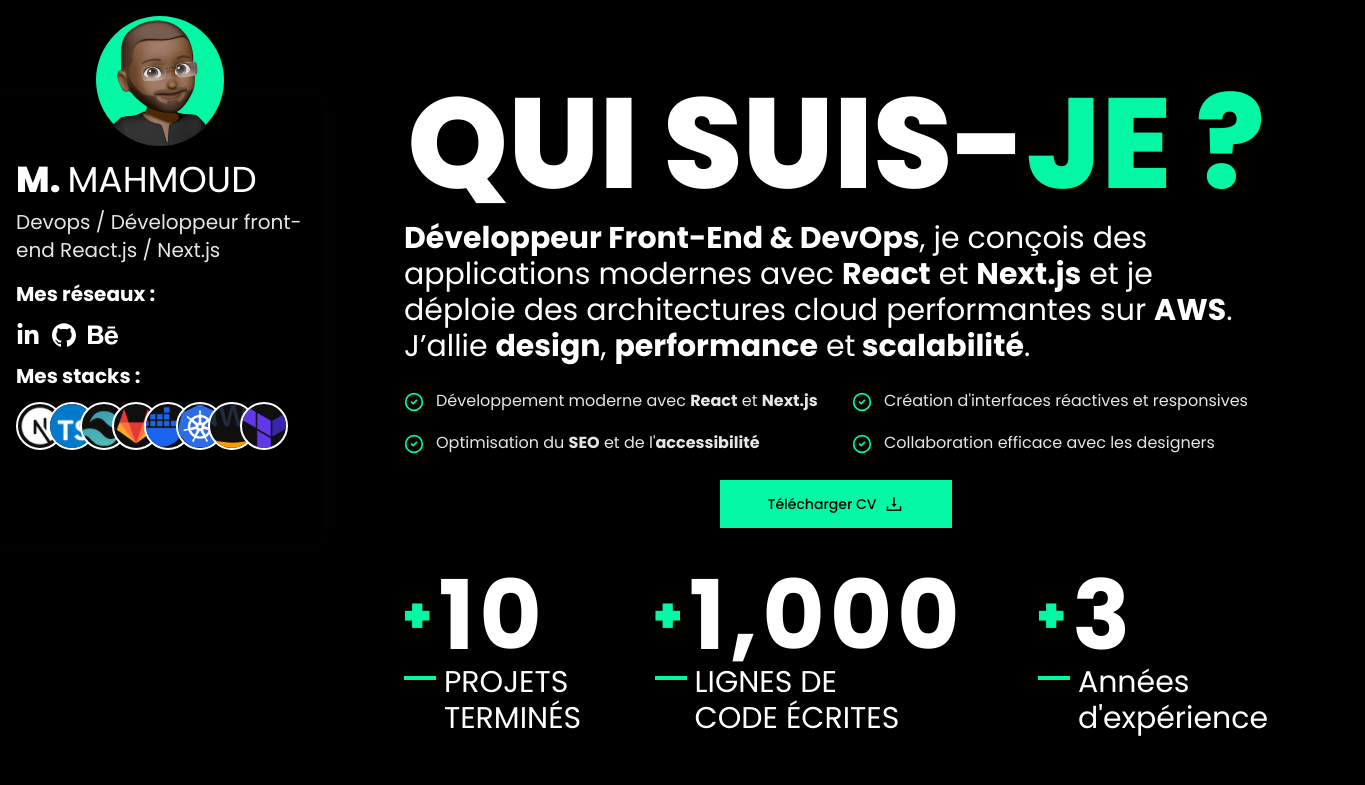
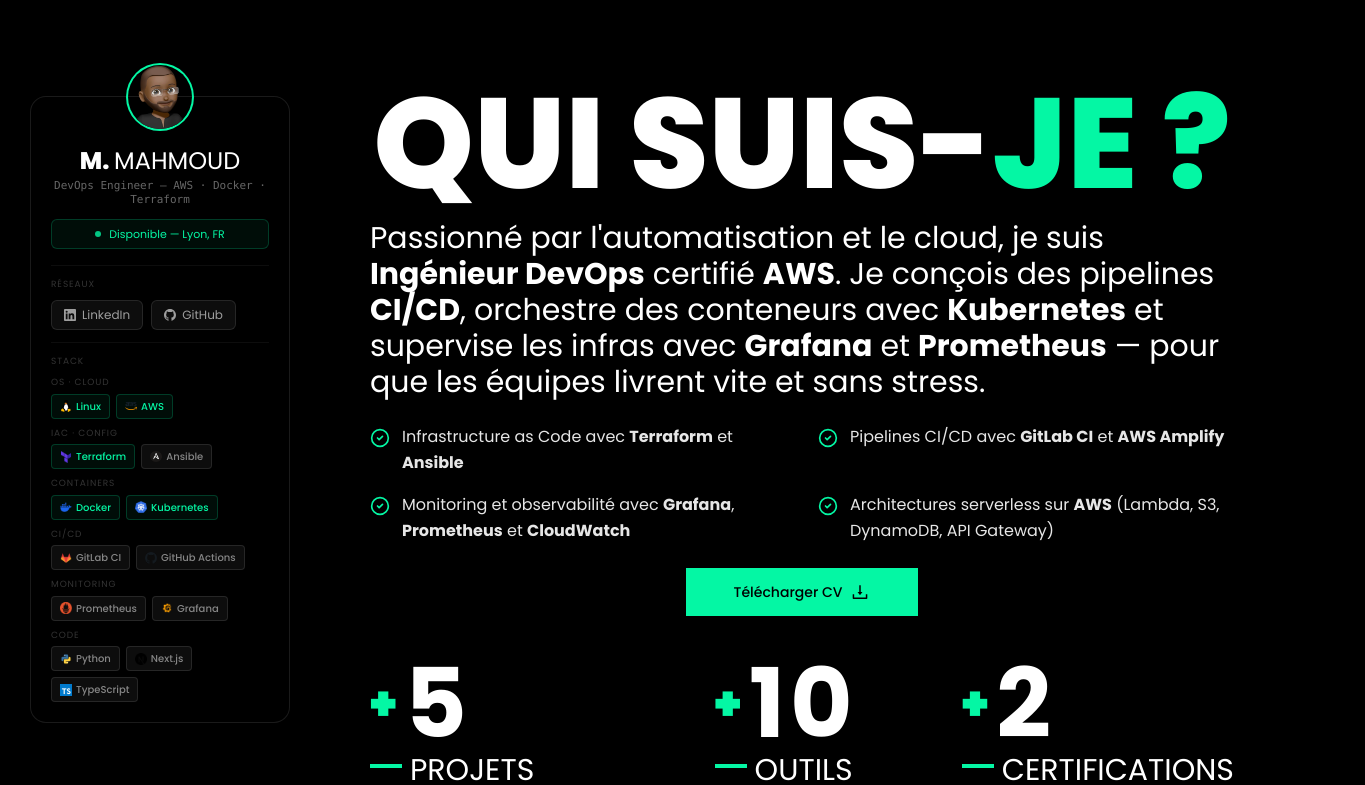
Before and after one commit to Mahmoud974/portfolio, a Next.js app: page / in a window 1280 px wide. Shown: the top 785 px of the page, 1365 px wide, since content can reach past the window. Built offline with nearby package versions, Linux system fonts and the light colour scheme.

Commit message:
modif devops

```diff
--- a/src/app/db/languages.tsx
+++ b/src/app/db/languages.tsx
@@ -4,16 +4,18 @@
 };
 
 export const languages: Languages[] = [
-  { id: 1, tool: "Next.js" },
-  { id: 2, tool: "Figma" },
-  { id: 3, tool: "Tailwindcss" },
-  { id: 4, tool: "Node.js" },
-  { id: 5, tool: "Prisma" },
-  { id: 6, tool: "Postgres" },
-  { id: 7, tool: "Typescript" },
+
+
+
+  { id: 1, tool: "Linux" },
+  { id: 2, tool: "Nginx" },
+
+
   { id: 8, tool: "Github" },
   { id: 9, tool: "Docker" },
-  { id: 10, tool: "jest" },
+    { id: 1, tool: "Next.js" },
+  { id: 3, tool: "Tailwindcss" },
+
   { id: 11, tool: "terraform" },
   { id: 12, tool: "aws" },
   { id: 13, tool: "gitlab" },
@@ -22,7 +24,7 @@
   { id: 16, tool: "react" },
   { id: 17, tool: "grafana" },
   { id: 18, tool: "prometheus" },
-  { id: 19, tool: "seo" },
+
   { id: 20, tool: "n8n" },
   { id: 21, tool: "python" },
 ];
--- a/src/app/db/portfolio.tsx
+++ b/src/app/db/portfolio.tsx
@@ -130,26 +130,20 @@
     id: 8,
     title: "Les Petits Plats – Application de recherche de recettes",
     description: [
-      "Développement d’une application en JavaScript Vanilla permettant de rechercher et filtrer des recettes de cuisine.",
-      "Optimisation des algorithmes de recherche pour de meilleures performances et une expérience fluide.",
-      "Mise en page responsive réalisée avec TailwindCSS et respect des standards W3C pour un code propre et accessible.",
-      "Vérification des performances et de la vitesse via les audits Lighthouse (Google).",
-      "Déploiement sur AWS S3 avec distribution CloudFront pour un chargement rapide et sécurisé.",
-      "Intégration d’un pipeline GitLab CI/CD pour automatiser le build et la mise en ligne.",
+     "Mise en place d'un pipeline GitLab CI/CD complet pour automatiser le build et le déploiement.",
+"Hébergement et distribution des assets statiques via AWS S3 et CloudFront (CDN global).",
+"Configuration des règles de cache CloudFront pour optimiser les temps de chargement.",
+"Déploiement automatisé à chaque push sur la branche main — zéro intervention manuelle.",
     ],
     image: "/images/portfolios/meals.webp",
     tags: [
-      "JavaScript Vanilla",
+      "GitLab CI/CD",
       "TailwindCSS",
       "Responsive Design",
-      "Performance",
-      "W3C",
-      "Lighthouse",
       "GitLab CI/CD",
       "AWS S3",
       "CloudFront",
-      "Algorithmes",
-      "Recherche et filtrage",
+
     ],
     link: "https://d3udmvfw6yelnx.cloudfront.net/Les_petits_plats_project-master/index.html",
     github: "https://github.com/Mahmoud974/Les_petits_plats_project"
--- a/src/components/About.tsx
+++ b/src/components/About.tsx
@@ -62,60 +62,63 @@
       className="text-center flex flex-col items-center space-y-13 px-4"
     >
 
+      {/* Titre desktop */}
       <div className="md:flex hidden text-center mx-auto font-bold justify-center -mt-12 -mb-16">
         <h1 className="text-[8rem] uppercase font-[800] mb-7">
           <span className="text-white">QUI SUIS-</span>
           <span className="text-[#04F7A4]">JE ?</span>
         </h1>
-
       </div>
 
       {/* Titre mobile */}
       <div>
         <h1 className="md:hidden mt-8 text-6xl uppercase font-[800] text-white text-center">
-          ABOUT  <span className="text-[#04F7A4]">ME</span>
+          ABOUT <span className="text-[#04F7A4]">ME</span>
         </h1>
       </div>
 
       {/* Texte principal */}
       <div className="xl:max-w-4xl w-full flex flex-col items-center">
         <p className="mt-4 md:text-3xl text-center md:text-left text-white">
-  <strong>Développeur Front-End & DevOps</strong>, je conçois des applications
-  modernes avec <strong>React</strong> et <strong>Next.js</strong> et je déploie
-  des architectures cloud performantes sur <strong>AWS</strong>.
-  J’allie <strong>design</strong>, <strong>performance</strong> et
-  <strong> scalabilité</strong>.
+        Passionné par l{"'"}automatisation et le cloud, je suis{" "}
+          <strong>Ingénieur DevOps</strong> certifié <strong>AWS</strong>. Je
+          conçois des pipelines <strong>CI/CD</strong>, orchestre des conteneurs
+          avec <strong>Kubernetes</strong> et supervise les infras avec{" "}
+          <strong>Grafana</strong> et <strong>Prometheus</strong> — pour que les
+          équipes livrent vite et sans stress.
         </p>
 
-        {/* Liste de compétences — centrée sur mobile, 2 colonnes sur sm+ */}
+        {/* Liste de compétences */}
         <ul className="mt-6 w-full grid grid-cols-1 sm:grid-cols-2 gap-x-8 gap-y-4 text-white/90">
           <li className="flex items-start gap-3 justify-center sm:justify-start text-center sm:text-left">
             <CheckCircle2 className="mt-1 h-5 w-5 text-[#04F7A4] shrink-0" />
             <span className="leading-relaxed">
-              Développement moderne avec <strong>React</strong> et{" "}
-              <strong>Next.js</strong>
+              Infrastructure as Code avec <strong>Terraform</strong> et{" "}
+              <strong>Ansible</strong>
             </span>
           </li>
 
           <li className="flex items-start gap-3 justify-center sm:justify-start text-center sm:text-left">
             <CheckCircle2 className="mt-1 h-5 w-5 text-[#04F7A4] shrink-0" />
             <span className="leading-relaxed">
-            {`  Création d'interfaces réactives et responsives`}
+              Pipelines CI/CD avec <strong>GitLab CI</strong> et{" "}
+              <strong>AWS Amplify</strong>
             </span>
           </li>
 
           <li className="flex items-start gap-3 justify-center sm:justify-start text-center sm:text-left">
             <CheckCircle2 className="mt-1 h-5 w-5 text-[#04F7A4] shrink-0" />
             <span className="leading-relaxed">
-              Optimisation du <strong>SEO</strong> {`et de l'`}
-              <strong>accessibilité</strong>
+              Monitoring et observabilité avec <strong>Grafana</strong>,{" "}
+              <strong>Prometheus</strong> et <strong>CloudWatch</strong>
             </span>
           </li>
 
           <li className="flex items-start gap-3 justify-center sm:justify-start text-center sm:text-left">
             <CheckCircle2 className="mt-1 h-5 w-5 text-[#04F7A4] shrink-0" />
             <span className="leading-relaxed">
-              Collaboration efficace avec les designers
+              Architectures serverless sur <strong>AWS</strong> (Lambda, S3,
+              DynamoDB, API Gateway)
             </span>
           </li>
         </ul>
@@ -134,8 +137,22 @@
         </div>
       </div>
 
-      {/* Statistiques — centrées sur mobile */}
+      {/* Statistiques */}
       <ul className="flex md:flex-row mt-4 flex-col md:justify-between space-y-14 md:space-y-0 md:space-x-16 justify-center items-center w-full">
+        <li className="flex flex-col items-center md:items-start text-7xl">
+          <div className="flex items-center text-8xl">
+            <span className="text-5xl font-[900] text-[#04F7A4]">+</span>
+            <NumberTicker value={5} className="text-white font-bold ml-2" />
+          </div>
+          <div className="flex items-start">
+            <div className="bg-[#04F7A4] w-8 h-1 mt-3"></div>
+            <div className="text-3xl ml-2 text-left">
+              <p>PROJETS</p>
+              <p>AWS / DEVOPS</p>
+            </div>
+          </div>
+        </li>
+
         <li className="flex flex-col items-center md:items-start text-7xl">
           <div className="flex items-center text-8xl">
             <span className="text-5xl font-[900] text-[#04F7A4]">+</span>
@@ -144,8 +161,8 @@
           <div className="flex items-start">
             <div className="bg-[#04F7A4] w-8 h-1 mt-3"></div>
             <div className="text-3xl ml-2 text-left">
-              <p>PROJETS</p>
-              <p>TERMINÉS</p>
+              <p>OUTILS</p>
+              <p>DEVOPS</p>
             </div>
           </div>
         </li>
@@ -153,27 +170,13 @@
         <li className="flex flex-col items-center md:items-start text-7xl">
           <div className="flex items-center text-8xl">
             <span className="text-5xl font-[900] text-[#04F7A4]">+</span>
-            <NumberTicker value={1000} className="text-white font-bold ml-2" />
+            <NumberTicker value={2} className="text-white font-bold ml-2" />
           </div>
           <div className="flex items-start">
             <div className="bg-[#04F7A4] w-8 h-1 mt-3"></div>
             <div className="text-3xl ml-2 text-left">
-              <p>LIGNES DE</p>
-              <p>CODE ÉCRITES</p>
-            </div>
-          </div>
-        </li>
-
-        <li className="flex flex-col items-center md:items-start text-7xl">
-          <div className="flex items-center text-8xl">
-            <span className="text-5xl font-[900] text-[#04F7A4]">+</span>
-            <NumberTicker value={3} className="text-white font-bold ml-2" />
-          </div>
-          <div className="flex items-start">
-            <div className="bg-[#04F7A4] w-8 h-1 mt-3"></div>
-            <div className="text-3xl ml-2 text-left">
-              <p>Années</p>
-              <p>{`d'expérience`}</p>
+              <p>CERTIFICATIONS</p>
+              <p>AWS</p>
             </div>
           </div>
         </li>
--- a/src/components/MyBackground.tsx
+++ b/src/components/MyBackground.tsx
@@ -37,7 +37,7 @@
 
   return (
     <section className="justify-center flex flex-col" aria-labelledby="background-heading">
-      <div className="md:flex   text-center mx-auto font-bold justify-center -mt-6 -mb-16">
+      <div className="md:flex   text-center mx-auto font-bold justify-center -mt-6 -mb-9">
         <WordRotate
           className="lg:text-[7.5rem] text-6xl lg:mb-0   uppercase font-[800] text-white dark:text-white"
           words={["MON"]}
--- a/src/components/MySkills.tsx
+++ b/src/components/MySkills.tsx
@@ -16,10 +16,10 @@
 
   return (
     <>
-      <h2 className="text-3xl font-extrabold text-center mt-8 tracking-tight">
+      {/* <h2 className="text-3xl font-extrabold text-center mt-8 tracking-tight">
         PROJETS
-      </h2>
-      <div className="h-1.5 mt-3 w-24 bg-[#04F7A4] mx-auto rounded-full" />
+      </h2> */}
+      {/* <div className="h-1.5 mt-3 w-24 bg-[#04F7A4] mx-auto rounded-full" /> */}
 
       <ul className="mt-10 space-y-8">
         {currentItems.map((item) => (
--- a/src/components/Tooltip.tsx
+++ b/src/components/Tooltip.tsx
@@ -5,7 +5,7 @@
   TooltipTrigger,
 } from "@/components/ui/tooltip";
 import Link from "next/link";
-import { FaLinkedinIn, FaBehance } from "react-icons/fa";
+import { FaLinkedinIn } from "react-icons/fa";
 import { ImGithub } from "react-icons/im";
 
 export default function TooltipSocial() {
@@ -39,19 +39,7 @@
           </TooltipContent>
         </Tooltip>
       </TooltipProvider>
-      {/* Behance */}
-      <TooltipProvider>
-        <Tooltip>
-          <TooltipTrigger>
-            <Link href="https://www.behance.net/manuscrit92d07" target="_blank">
-              <FaBehance className="text-3xl" />
-            </Link>
-          </TooltipTrigger>
-          <TooltipContent>
-            <p>Behance</p>
-          </TooltipContent>
-        </Tooltip>
-      </TooltipProvider>
+
     </div>
   );
 }
--- a/src/components/stacks.tsx
+++ b/src/components/stacks.tsx
@@ -1,65 +1,97 @@
 "use client";
 import React from "react";
-import { AnimatedTooltip } from "./ui/animated-tooltip";
 
-const stacks = [
+type Stack = {
+  name: string;
+  image: string;
+  core?: boolean;
+};
 
+type Category = {
+  label: string;
+  stacks: Stack[];
+};
+
+const categories: Category[] = [
   {
-    id: 1,
-    name: "Next.js",
-    designation: "React Framework",
-    image: "/images/nextjs.webp",
+    label: "Cloud",
+    stacks: [
+      { name: "AWS", image: "/images/aws.webp", core: true },
+      { name: "Linux", image: "/images/linux.webp", core: true },
+    ],
   },
   {
-    id: 2,
-    name: "TypeScript",
-    designation: "Typed JavaScript",
-    image: "/images/typescript.webp",
+    label: "IaC",
+    stacks: [
+      { name: "Terraform", image: "/images/terraform.webp", core: true },
+      { name: "Ansible", image: "/images/ansible.webp" },
+    ],
   },
   {
-    id: 3,
-    name: "Tailwind CSS",
-    designation: "Styling",
-    image: "/images/tailwindcss.webp",
+    label: "Containers",
+    stacks: [
+      { name: "Docker", image: "/images/docker.webp", core: true },
+      { name: "Kubernetes", image: "/images/k8s1.webp", core: true },
+    ],
   },
   {
-    id: 4,
-    name: "Gitlab",
-    designation: "Styling",
-    image: "/images/gitlab.webp",
-  },
-
-
-  {
-    id: 7,
-    name: "Docker",
-    designation: "Containerization",
-    image: "/images/docker.webp",
+    label: "CI/CD",
+    stacks: [
+      { name: "GitLab CI", image: "/images/gitlab.webp" },
+      { name: "GitHub Actions", image: "/images/github.webp" },
+    ],
   },
   {
-    id: 8,
-    name: "Kubernetes",
-    designation: "Orchestration",
-    image: "/images/k8s1.webp",
+    label: "Monitoring",
+    stacks: [
+      { name: "Prometheus", image: "/images/prometheus.webp" },
+      { name: "Grafana", image: "/images/grafana.webp" },
+    ],
   },
   {
-    id: 9,
-    name: "AWS",
-    designation: "Cloud Provider",
-    image: "/images/aws.webp",
-  },
-  {
-    id: 10,
-    name: "Terraform",
-    designation: "Infrastructure as Code",
-    image: "/images/terraform.webp",
+    label: "Code",
+    stacks: [
+      { name: "Python", image: "/images/python.webp" },
+      { name: "Next.js", image: "/images/next.js.webp" },
+      { name: "TypeScript", image: "/images/typescript.webp" },
+    ],
   },
 ];
 
+function Pill({ stack }: { stack: Stack }) {
+  return (
+    <span
+      className={`inline-flex items-center gap-1.5 px-3 py-1 rounded-full text-xs font-medium border transition-colors ${
+        stack.core
+          ? "bg-[#04F7A4]/10 border-[#04F7A4]/30 text-[#04F7A4]"
+          : "bg-white/5 border-white/10 text-white/70"
+      }`}
+    >
+      <img
+        src={stack.image}
+        alt={stack.name}
+        className="w-3.5 h-3.5 object-contain rounded-sm"
+      />
+      {stack.name}
+    </span>
+  );
+}
+
 export function Stacks() {
   return (
-    <div className="flex cursor-pointer flex-row items-center justify-center mb-10">
-      <AnimatedTooltip items={stacks} />
+    <div className="flex flex-col gap-3 mb-10">
+      {categories.map((cat) => (
+        <div key={cat.label} className="flex items-start gap-3">
+          <span className="text-[10px] text-white/30 uppercase tracking-widest w-14 text-right pt-1 shrink-0">
+            {cat.label}
+          </span>
+          <div className="flex flex-wrap gap-1.5">
+            {cat.stacks.map((stack) => (
+              <Pill key={stack.name} stack={stack} />
+            ))}
+          </div>
+        </div>
+      ))}
     </div>
   );
 }
--- a/src/components/ui/Profile.tsx
+++ b/src/components/ui/Profile.tsx
@@ -1,73 +1,169 @@
 "use client";
-import React, { useState } from "react";
+import React from "react";
 import Image from "next/image";
-import { Stacks } from "../stacks";
-import TooltipSocial from "../Tooltip";
+
+type Stack = {
+  name: string;
+  image: string;
+  core?: boolean;
+};
+
+type Category = {
+  label: string;
+  stacks: Stack[];
+};
+
+const categories: Category[] = [
+  {
+    label: "OS · Cloud",
+    stacks: [
+      { name: "Linux", image: "/images/linux.webp", core: true },
+      { name: "AWS", image: "/images/aws.webp", core: true },
+    ],
+  },
+  {
+    label: "IaC · Config",
+    stacks: [
+      { name: "Terraform", image: "/images/terraform.webp", core: true },
+      { name: "Ansible", image: "/images/ansible.webp" },
+    ],
+  },
+  {
+    label: "Containers",
+    stacks: [
+      { name: "Docker", image: "/images/docker.webp", core: true },
+      { name: "Kubernetes", image: "/images/k8s1.webp", core: true },
+    ],
+  },
+  {
+    label: "CI/CD",
+    stacks: [
+      { name: "GitLab CI", image: "/images/gitlab.webp" },
+      { name: "GitHub Actions", image: "/images/github.webp" },
+    ],
+  },
+  {
+    label: "Monitoring",
+    stacks: [
+      { name: "Prometheus", image: "/images/prometheus.webp" },
+      { name: "Grafana", image: "/images/grafana.webp" },
+    ],
+  },
+  {
+    label: "Code",
+    stacks: [
+      { name: "Python", image: "/images/python.webp" },
+      { name: "Next.js", image: "/images/Next.js.webp" },
+      { name: "TypeScript", image: "/images/typescript.webp" },
+    ],
+  },
+];
+
+function Tag({ stack }: { stack: Stack }) {
+  return (
+    <span
+      className={`inline-flex items-center gap-1 px-2 py-1 rounded text-[10px] font-medium border ${
+        stack.core
+          ? "bg-[#04F7A4]/5 border-[#04F7A4]/20 text-[#04F7A4]"
+          : "bg-white/5 border-white/10 text-white/50"
+      }`}
+    >
+      <img src={stack.image} alt={stack.name} className="w-3 h-3 object-contain" />
+      {stack.name}
+    </span>
+  );
+}
 
 export default function Profile() {
-  const [isExpanded, setIsExpanded] = useState(false);
+  return (
+    <div className="flex justify-end">
+      {/* sticky top-24, pas de hauteur fixe — s'adapte au contenu */}
+      <section className=" w-[260px] px-5 pt-12 pb-5 rounded-2xl sticky top-24 self-start backdrop-blur-md bg-black/60 border border-white/10">
 
-  const toggleExpanded = () => {
-    setIsExpanded(!isExpanded);
-  };
-
-  return (
-    <>
-      <div className="flex justify-end">
-      <section
-  className="  h-[28rem] px-5 mx-auto py-16 rounded-2xl overflow-visible sticky top-24
-             backdrop-blur-md bg-black/60   border-white/10 shadow-[0_0_20px_rgba(0,255,120,0.03)]"
->
-
-
-          <div className="absolute -top-20 left-1/2 transform -translate-x-1/2 w-32 h-32 bg-[#04F7A4] rounded-full flex justify-center items-center">
+        {/* Avatar — sort au dessus de la carte */}
+        <div className="absolute -top-8 left-1/2 -translate-x-1/2 w-16 h-16 rounded-full ring-2 ring-[#04F7A4]">
           <Image
-              className="object-cover rounded-full w-full h-full mt-1"
-              src={`/images/md.webp`}
+            className="object-cover rounded-full w-full h-full"
+            src="/images/md.webp"
             alt="photo profil"
-              width={900}
-              height={900}
+            width={178}
+            height={178}
             priority
           />
         </div>
 
         <div className="flex flex-col items-center">
-            <ul>
+
           {/* Nom */}
-              <div>
-                <li className="text-4xl mb-2">
+          <p className="text-2xl font-['Poppins'] font-[400] mb-0.5">
+            <span className="font-[800]">M. </span>MAHMOUD
+          </p>
 
-                  <p className="font-[400] font-['Poppins']"><span className="font-[800] font-['Poppins']">M. </span> MAHMOUD</p>
-                </li>
+          {/* Rôle */}
+          <p className="text-[11px] text-white/40 font-mono text-center leading-tight mb-3">
+            DevOps Engineer — AWS · Docker · Terraform
+          </p>
 
-                {/* Description courte */}
-                <p className="text-xl w-72 text-white/90">
-                 Devops / Développeur front-end React.js / Next.js
-                </p>
+          {/* Badge dispo */}
+          <div className="flex items-center gap-2 px-3 py-1.5 rounded-md bg-[#04F7A4]/5 border border-[#04F7A4]/20 mb-4 w-full justify-center">
+            <span className="w-1.5 h-1.5 rounded-full bg-[#04F7A4] animate-pulse shrink-0" />
+            <span className="text-[11px] text-[#04F7A4]">Disponible — Lyon, FR</span>
           </div>
 
+          <div className="w-full border-t border-white/5 mb-3" />
 
-              <ul>
-                <li className="text-xl font-bold my-3 mt-4">Mes réseaux :</li>
-                <TooltipSocial />
-              </ul>
+          {/* Réseaux */}
+          <p className="text-[9px] text-white/20 uppercase tracking-widest self-start mb-2">
+            Réseaux
+          </p>
+          <div className="flex gap-2 self-start mb-3">
+            <a
+              href="https://www.linkedin.com/in/mahamoudmoussa1/"
+              target="_blank"
+              rel="noopener noreferrer"
+              className="flex items-center gap-1.5 px-3 py-1.5 rounded-md border border-white/10 bg-white/5 text-white/60 text-xs hover:border-white/20 hover:text-white transition-colors"
+            >
+              <svg width="12" height="12" viewBox="0 0 24 24" fill="currentColor">
+                <path d="M20.447 20.452h-3.554v-5.569c0-1.328-.027-3.037-1.852-3.037-1.853 0-2.136 1.445-2.136 2.939v5.667H9.351V9h3.414v1.561h.046c.477-.9 1.637-1.85 3.37-1.85 3.601 0 4.267 2.37 4.267 5.455v6.286zM5.337 7.433a2.062 2.062 0 01-2.063-2.065 2.064 2.064 0 112.063 2.065zm1.782 13.019H3.555V9h3.564v11.452zM22.225 0H1.771C.792 0 0 .774 0 1.729v20.542C0 23.227.792 24 1.771 24h20.451C23.2 24 24 23.227 24 22.271V1.729C24 .774 23.2 0 22.222 0h.003z"/>
+              </svg>
+              LinkedIn
+            </a>
+            <a
+              href="https://github.com/Mahmoud974"
+              target="_blank"
+              rel="noopener noreferrer"
+              className="flex items-center gap-1.5 px-3 py-1.5 rounded-md border border-white/10 bg-white/5 text-white/60 text-xs hover:border-white/20 hover:text-white transition-colors"
+            >
+              <svg width="12" height="12" viewBox="0 0 24 24" fill="currentColor">
+                <path d="M12 0C5.374 0 0 5.373 0 12c0 5.302 3.438 9.8 8.207 11.387.599.111.793-.261.793-.577v-2.234c-3.338.726-4.033-1.416-4.033-1.416-.546-1.387-1.333-1.756-1.333-1.756-1.089-.745.083-.729.083-.729 1.205.084 1.839 1.237 1.839 1.237 1.07 1.834 2.807 1.304 3.492.997.107-.775.418-1.305.762-1.604-2.665-.305-5.467-1.334-5.467-5.931 0-1.311.469-2.381 1.236-3.221-.124-.303-.535-1.524.117-3.176 0 0 1.008-.322 3.301 1.23A11.509 11.509 0 0112 5.803c1.02.005 2.047.138 3.006.404 2.291-1.552 3.297-1.23 3.297-1.23.653 1.653.242 2.874.118 3.176.77.84 1.235 1.911 1.235 3.221 0 4.609-2.807 5.624-5.479 5.921.43.372.823 1.102.823 2.222v3.293c0 .319.192.694.801.576C20.566 21.797 24 17.3 24 12c0-6.627-5.373-12-12-12z"/>
+              </svg>
+              GitHub
+            </a>
+          </div>
 
+          <div className="w-full border-t border-white/5 mb-3" />
 
-              <li className="text-xl font-bold my-3">Mes stacks :</li>
-              <ul
-                className={`flex ${
-                  isExpanded ? "space-x-4" : "-space-x-4"
-                } rtl:space-x-reverse mt-2 cursor-pointer`}
-                onClick={toggleExpanded}
-                title="Clique pour développer les stacks"
-              >
-                <Stacks />
-              </ul>
-            </ul>
+          {/* Stack */}
+          <p className="text-[9px] text-white/20 uppercase tracking-widest self-start mb-2">
+            Stack
+          </p>
+          <div className="flex flex-col gap-2 w-full">
+            {categories.map((cat) => (
+              <div key={cat.label}>
+                <p className="text-[9px] text-white/20 uppercase tracking-widest mb-1">
+                  {cat.label}
+                </p>
+                <div className="flex flex-wrap gap-1.5">
+                  {cat.stacks.map((stack) => (
+                    <Tag key={stack.name} stack={stack} />
+                  ))}
+                </div>
+              </div>
+            ))}
+          </div>
 
         </div>
       </section>
     </div>
-    </>
   );
 }
```
Also changed, not shown: src/components/Projets.tsx (+4 -8 lines), public/images/ci-cd.webp (added). Lines whose indentation alone changed are shown as unchanged.
